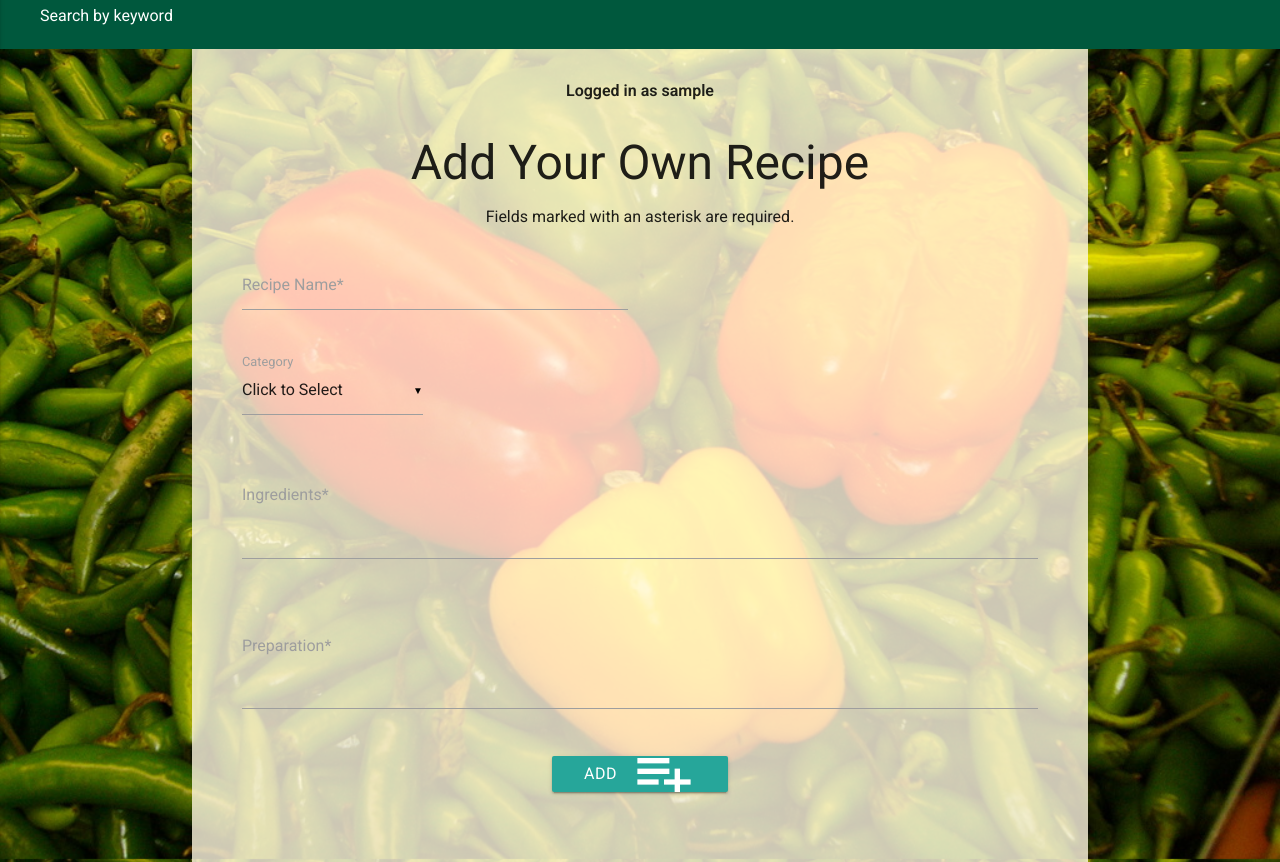
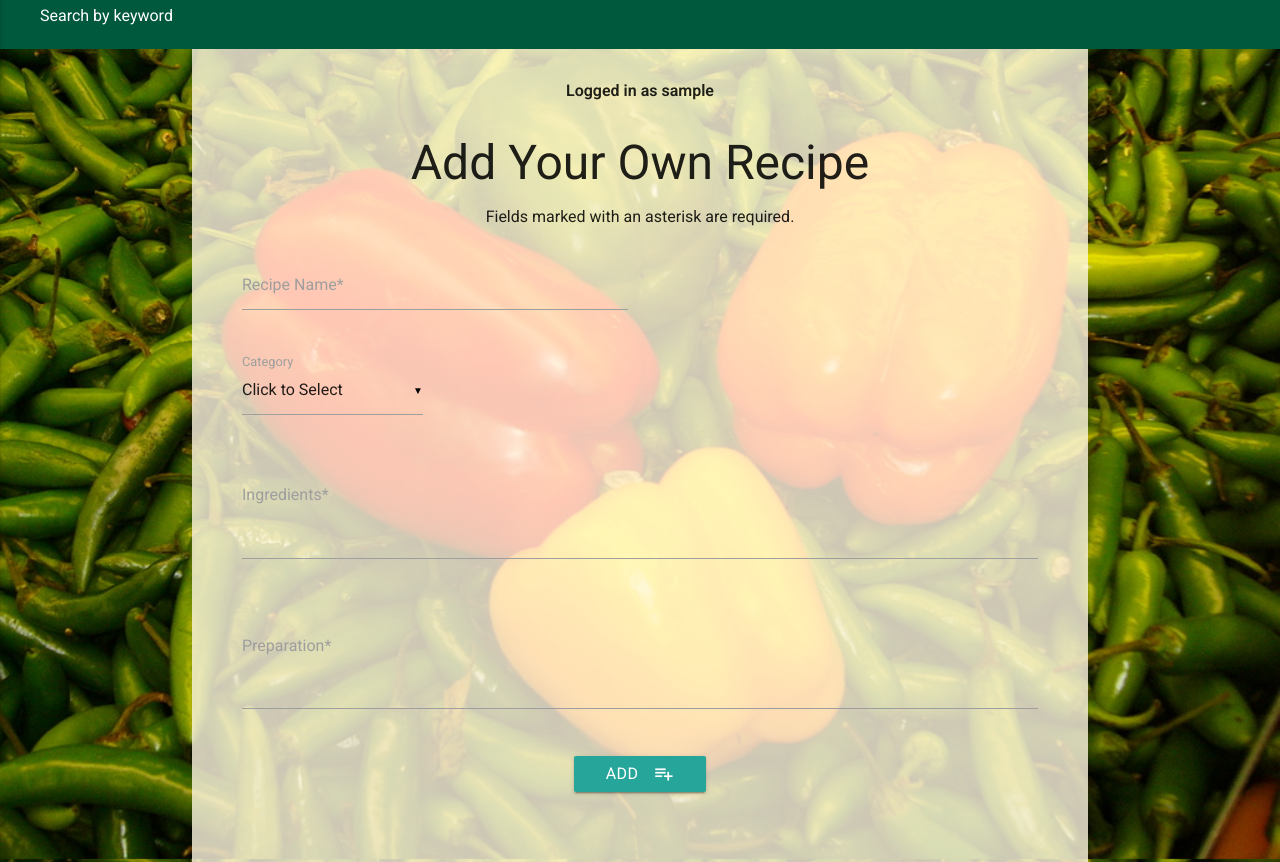
Before and after one commit to freddorn/recipe-database, a Flask app: page /add_recipe in a window 1280 px wide. Shown: the part 101-963 px from the top of the page. Run offline with Flask 2, Linux system fonts and the light colour scheme; the visitor is signed in with stand-in values (Sample User, id 1); data that the repository does not hold is empty; some libraries are stand-ins or nearby versions; some web fonts are replaced.

Commit message:
change icon sizes on buttons

```diff
--- a/static/css/style.css
+++ b/static/css/style.css
@@ -120,10 +120,6 @@ h3 {
     text-align: center;
 }
 
-.material-icons {
-    font-size: 4rem !important;
-}
-
 .brand-logo {
     font-family: "Asset", cursive;
     font-size: 3rem !important;
```
